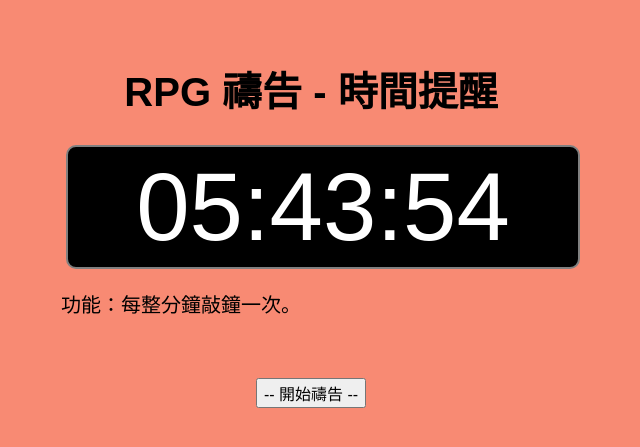
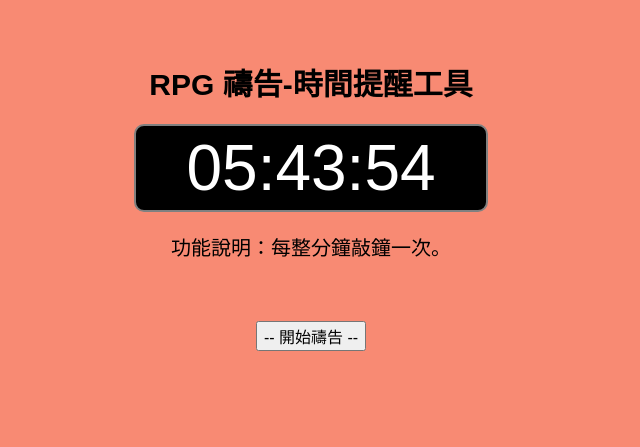
Before and after one commit to ciwasiban/rpg, a PHP site: page /alarm.php in a window 1280 px wide. Shown: the top 447 px of the page, without its empty margins (329-969 px from the left). Run offline with PHP 8.4, Linux system fonts and the light colour scheme.

Commit message:
Modify Style & CSS

```diff
--- a/alarm.php
+++ b/alarm.php
@@ -1,6 +1,6 @@
 <html>
     <head>
-    	<title>RPG 禱告 - 時間提醒</title>
+    	<title>RPG 禱告-時間提醒工具</title>
 	<link rel="icon" href="favicon.ico" type="image/x-icon"/>
 	<meta charset="utf-8">
 	<meta name="viewport" content="width=device-width, initial-scale=1">
@@ -8,18 +8,20 @@
 	<!--
 	#clock{
 	    color:white;
-	    font: 6em sans-serif;
+	    font: 4em sans-serif;
 	    background: black;
 	    margin: 5px;
 	    padding: 5px;
 	    border: solid gray 2px;
 	    border-radius: 10px;
-	    width:500px;
+	    width:340px;
+	    margin: auto;
 	    text-align:center;
 	 }
 	.content {
 		max-width: 500px;
 		margin: auto;
+		text-align:center;
         }
 	.title {
 		margin-top: 60px;
@@ -27,7 +29,7 @@
 	}
 	H1 {
 		font-family: "LiGothic", "FangSong", Arial, serif;
-		font-size: 40px;
+		font-size: 30px;
 	}
 
 	p {
@@ -86,9 +88,9 @@
     </head>
   <body onload="startTime()" style="background-color: F88A73;">
     <div class="content">
-	<div class="title"><H1>RPG 禱告 - 時間提醒</H1></div>
+	<div class="title"><H1>RPG 禱告-時間提醒工具</H1></div>
 	<div id="clock"></div>
-	<p>功能：每整分鐘敲鐘一次。</p>
+	<p>功能說明：每整分鐘敲鐘一次。</p>
 	<div class="title"><button class="btn" onClick="btnStart();" id="btn-start">-- 開始禱告 --</button></div>
     </div>
     <audio id="ding" src="ding.mp3"></audio>
```
